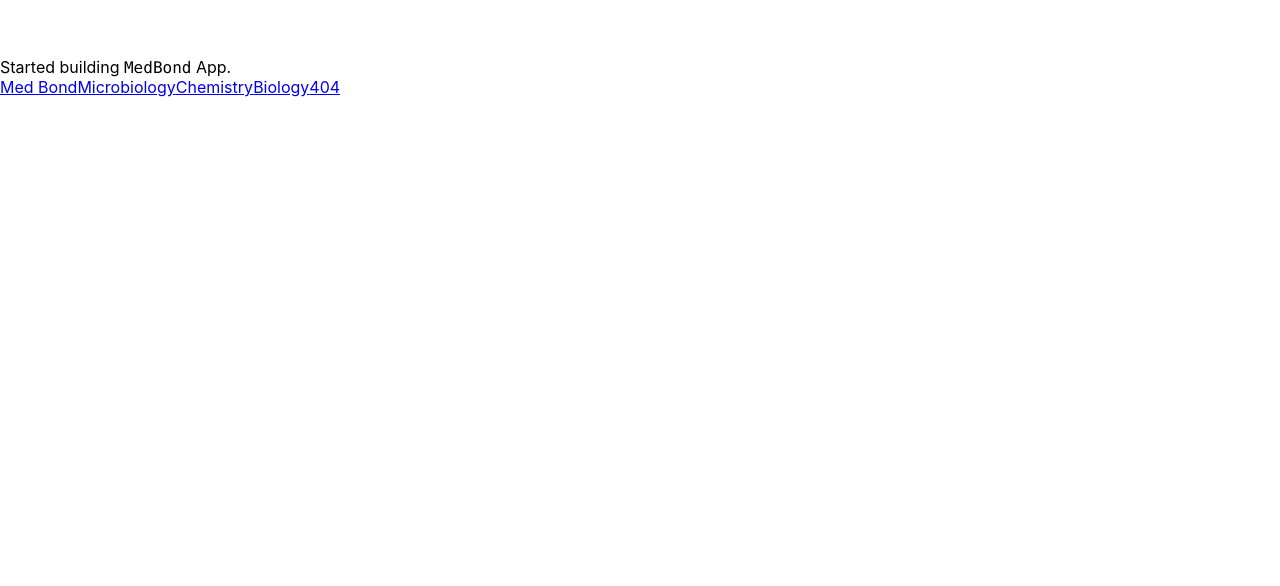
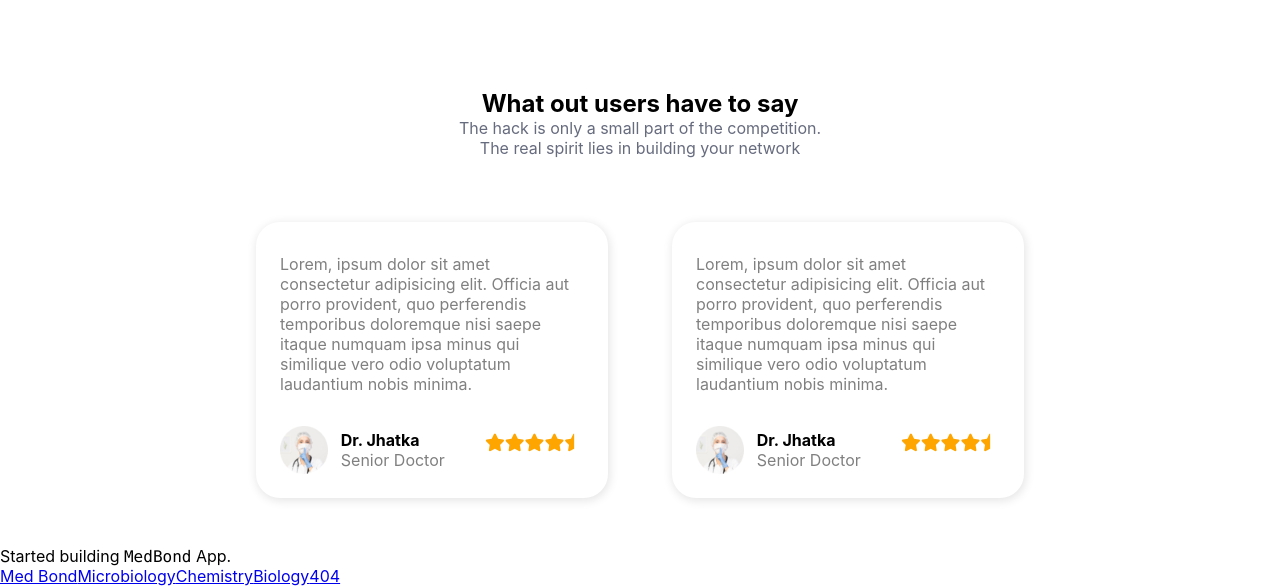
Before and after one commit to SudhansuuRanjan/MedBond, a React (Create React App) app: page / in a window 1280 px wide. Shown: the part 2424-3010 px from the top of the page. Before the commit the page ends 2521 px from the top, so only its background shows below. Built offline with nearby package versions, Linux system fonts and the light colour scheme; grey boxes are pictures that could not be loaded.

Commit message:
finished testimonial

```diff
--- a/src/App.js
+++ b/src/App.js
@@ -6,6 +6,7 @@ import Stats from './partials/Stats';
 import Features from './partials/Features';
 import Subjects from './partials/Subjects';
 import Videos from './partials/Videos';
+import Testimonials from './partials/Testimonials';
 
 function App() {
   return (
@@ -16,6 +17,7 @@ function App() {
       <Features/>
       <Subjects/>
       <Videos/>
+      <Testimonials/>
       <header className="App-header">
         <p>
           Started building <code>MedBond</code> App.
--- a/src/partials/Partials.css
+++ b/src/partials/Partials.css
@@ -10,6 +10,9 @@
     position: fixed;
     width: 100%;
     top: 0;
+}
+button:hover{
+    cursor: pointer;
 }
 .nav-up{
     display: flex;
@@ -373,3 +376,64 @@ align-items: center;
     align-items: center;
 }
 }
+
+/* testiminial */
+
+.testimonial-cont{
+    margin-top: 4rem;
+    display: flex;
+    gap:4rem;
+}
+
+.testimonial-body{
+    margin-top: 2rem;
+    display: flex;
+    flex-direction: column;
+    align-items: center;
+    justify-content: center;
+}
+.testimonial{
+    max-width: 22rem;
+    padding: 1.5rem;
+    box-shadow: 1px 2px 10px 1px rgb(230, 230, 230);
+    border-radius: 1.5rem;
+    margin-bottom: 3rem;
+}
+.test-msg{
+    margin-top: 0.5rem;
+    color:gray;
+    margin-bottom: 1rem;
+}
+.stars{
+    font-size: 1.1rem;
+    color:orange;
+    margin-bottom: 1rem;
+}
+.profile{
+    display: flex;
+    align-items: center;
+}
+.profile-img{
+    height: 3rem;
+    margin-right: 0.8rem;
+}
+.dr-designation{
+    color: gray;
+}
+.test-bottom{
+    display: flex;
+    flex-direction: row-reverse;
+    align-items: center;
+    justify-content: space-between;
+    padding-top: 1rem;
+}
+@media screen and (max-width:900px) {
+   .testimonial-cont{
+    margin-top: 4rem;
+    display: flex;
+    flex-direction: column;
+    align-items: center;
+    justify-content: center;
+    gap:0rem;
+}
+}
--- /dev/null
+++ b/src/partials/Testimonials.jsx
@@ -0,0 +1,76 @@
+import React from 'react';
+import doctor from '../images/doctor.png'
+
+const Testimonials = () => {
+  return (
+      <div className="testimonial-body">
+           <div className="features-head">
+              <h2 className="features-big-head">
+                  What out users have to say
+              </h2>
+              <p className="features-small-head">
+                  The hack is only a small part of the competition. The real spirit lies in building your network
+              </p>
+          </div>
+
+          <div className="testimonial-cont">
+
+              <div className="testimonial">
+                  <p className="test-msg">
+                     Lorem, ipsum dolor sit amet consectetur adipisicing elit. Officia aut porro provident, quo perferendis temporibus doloremque nisi saepe itaque numquam ipsa minus qui similique vero odio voluptatum laudantium nobis minima.
+                  </p>
+                  <div className="test-bottom">
+                      <div className="stars">
+                      <i class="fas fa-star"></i>
+                      <i class="fas fa-star"></i>
+                      <i class="fas fa-star"></i>
+                      <i class="fas fa-star"></i>
+                      <i class="fas fa-star-half"></i>
+                  </div>
+                  <div className="profile">
+                      <img src={doctor} alt="" className='profile-img' />
+                      <div className="dr-info">
+                          <h4 className="dr-name">
+                              Dr. Jhatka
+                          </h4>
+                          <p className="dr-designation">
+                              Senior Doctor
+                          </p>
+                      </div>
+                  </div>
+                  </div>
+              </div>
+
+              <div className="testimonial">
+                  <p className="test-msg">
+                     Lorem, ipsum dolor sit amet consectetur adipisicing elit. Officia aut porro provident, quo perferendis temporibus doloremque nisi saepe itaque numquam ipsa minus qui similique vero odio voluptatum laudantium nobis minima.
+                  </p>
+                  <div className="test-bottom">
+                      <div className="stars">
+                      <i class="fas fa-star"></i>
+                      <i class="fas fa-star"></i>
+                      <i class="fas fa-star"></i>
+                      <i class="fas fa-star"></i>
+                      <i class="fas fa-star-half"></i>
+                  </div>
+                  <div className="profile">
+                      <img src={doctor} alt="" className='profile-img' />
+                      <div className="dr-info">
+                          <h4 className="dr-name">
+                              Dr. Jhatka
+                          </h4>
+                          <p className="dr-designation">
+                              Senior Doctor
+                          </p>
+                      </div>
+                  </div>
+                  </div>
+              </div>
+
+
+          </div>
+      </div>
+  );
+};
+
+export default Testimonials;
--- a/src/partials/Videos.jsx
+++ b/src/partials/Videos.jsx
@@ -5,7 +5,7 @@ const Videos = () => {
       <div className="videos-cont">
          <div className="features-head">
               <h2 className="features-big-head">
-                  What we provide
+                  Our Latest Videos
               </h2>
               <p className="features-small-head">
                   The hack is only a small part of the competition. The real spirit lies in building your network
```
Also changed, not shown: src/images/doctor.png (added).
